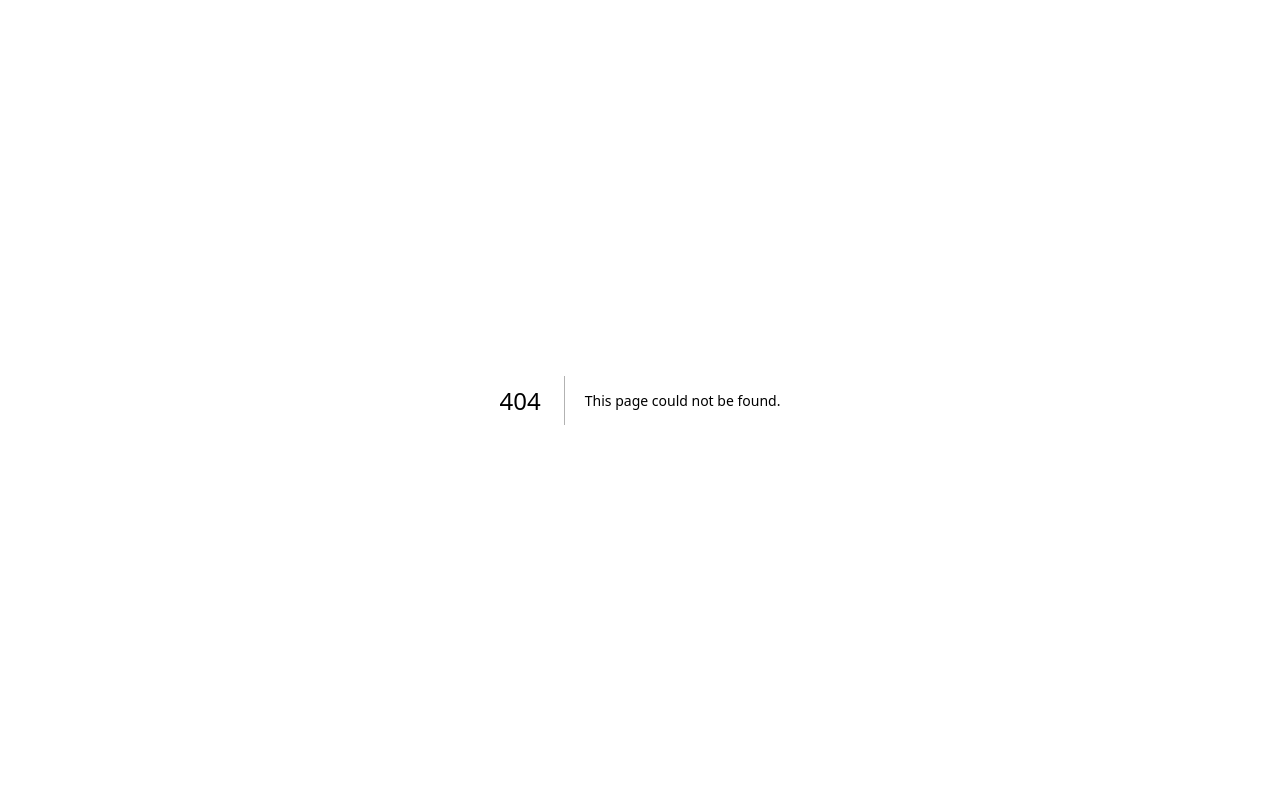
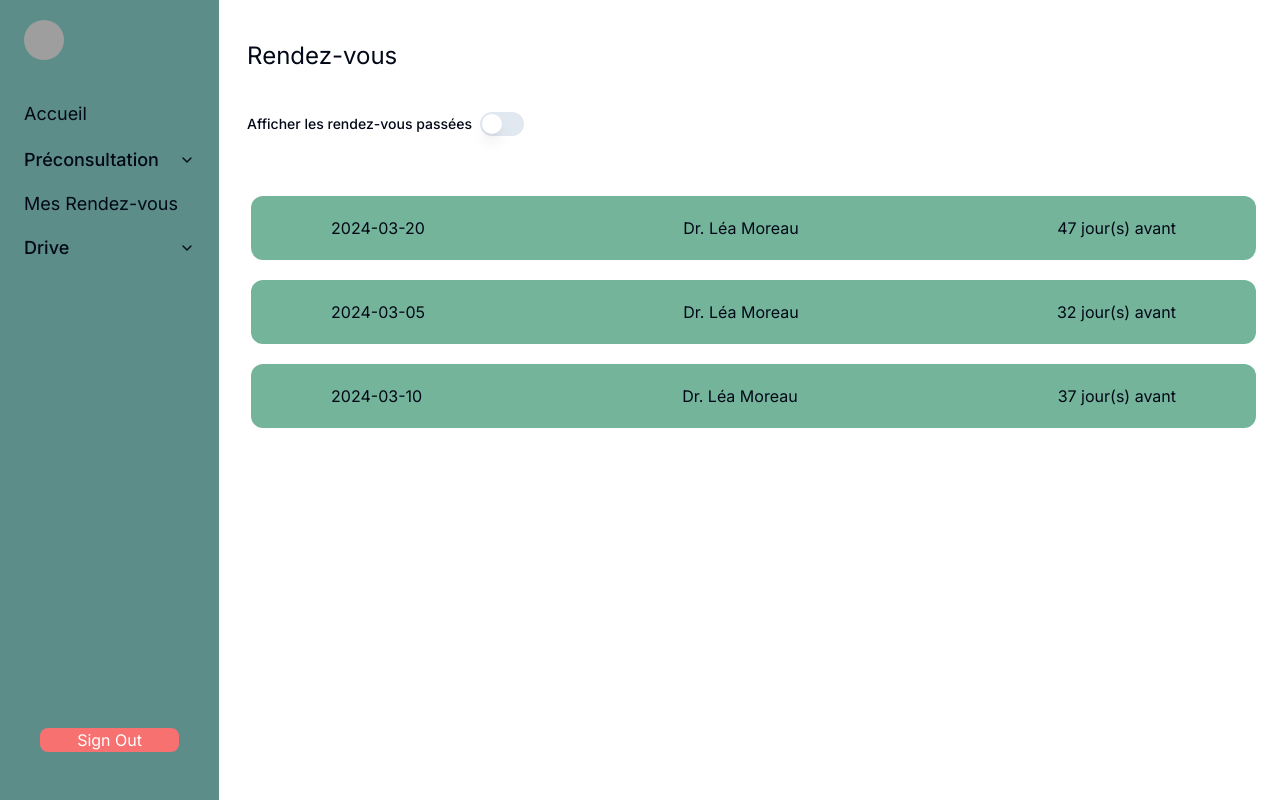
Before and after one commit to Skinsight-TER/front-skinsight, a Next.js app: page /dashboard/rdv/in-progress in a window 1280 px wide. Before the commit this address had no page. Built offline with nearby package versions, Linux system fonts and the light colour scheme; no server answers; sample sign-in values are in the browser's storage; grey boxes are pictures that could not be loaded.

Commit message:
End of the front instead of drive storage

```diff
--- /dev/null
+++ b/app/dashboard/drive/api/image.ts
@@ -0,0 +1,19 @@
+// pages/api/images.ts
+import type { NextApiRequest, NextApiResponse } from 'next';
+
+export default async function handler(
+  req: NextApiRequest,
+  res: NextApiResponse
+) {
+  const cloudName: string = process.env.NEXT_PUBLIC_CLOUDINARY_CLOUD_NAME || '';
+  const fetchUrl: string = `https://res.cloudinary.com/${cloudName}/image/list/your_tag.json`; // Remplacez 'your_tag' par votre propre tag
+
+  try {
+    const response = await fetch(fetchUrl);
+    const data = await response.json();
+    res.status(200).json(data.resources);
+  } catch (error) {
+    console.error('Failed to fetch images:', error);
+    res.status(500).json({ message: 'Failed to fetch images' });
+  }
+}
--- a/app/dashboard/drive/page.tsx
+++ b/app/dashboard/drive/import/page.tsx
@@ -3,36 +3,6 @@
 import cloudinary from '@/lib/cloudinaryConfig';
 import {CldUploadWidget, CldImage} from 'next-cloudinary';
 import { useState } from 'react';
-
-// async function uploadImageToCloudinary(file: string | Blob): Promise<string> {
-//   const formData = new FormData();
-//   formData.append('file', file);
-//   formData.append('upload_preset', 'skinsight_upload');
-
-//   try {
-//     // Assurez-vous que la variable d'environnement est lue correctement
-//     const cloudinaryUrl = process.env.NEXT_PUBLIC_CLOUDINARY_URL;
-//     if (!cloudinaryUrl) {
-//       throw new Error("Cloudinary URL is not defined in environment variables.");
-//     }
-
-//     const response = await fetch(cloudinaryUrl, {
-//       method: 'POST',
-//       body: formData,
-//     });
-
-//     if (!response.ok) {
-//       throw new Error(`Failed to upload image: ${response.statusText}`);
-//     }
-
-//     const data = await response.json();
-//     console.log('Uploaded Image URL:', data.secure_url);
-//     return data.secure_url;
-//     // Ici, vous pouvez définir l'URL de l'image dans l'état pour l'afficher ou le stocker
-//   } catch (error) {
-//     console.error('Upload error:', error);
-//   }
-// }
 
 async function uploadImageToCloudinary(file: string | Blob): Promise<string> {
   const formData = new FormData();
@@ -95,10 +65,10 @@ export default function Drive({ onImageUpload }: { onImageUpload: (url: string)
     <div className='flex flex-col justify-center items-center w-full'>
       <div className='text-2xl'>Ajoutez votre image ici</div>
       {previewUrl && (
-        <img src={previewUrl} alt='PReview' width={350} height={150}/>
+        <img src={previewUrl} alt='PReview' width={350} height={150} className='rounded-xl my-5'/>
       )}
       <input type='file' onChange={handleImageChange}/>
-      <button onClick={handleUpload}>Upload to Cloudinary</button>
+      <button onClick={handleUpload} className='bg-main-green px-2 py-2 my-2 rounded-lg'>Importez votre image</button>
     </div>
   )
 }
--- /dev/null
+++ b/app/dashboard/drive/storage/page.tsx
@@ -0,0 +1,38 @@
+"use client";
+
+import { useState, useEffect } from 'react';
+
+interface Image {
+  url: string;
+}
+
+export default function Gallery() {
+  const [images, setImages] = useState<Image[]>([]);
+
+  useEffect(() => {
+    async function fetchImages() {
+      try {
+        const res = await fetch('/api/images');
+        const data: Image[] = await res.json();
+        setImages(data);
+      } catch (error) {
+        console.error('Failed to load images:', error);
+      }
+    }
+
+    fetchImages();
+  }, []);
+
+  return (
+    <div>
+      <h1>Gallery</h1>
+      <div style={{ display: 'flex', flexWrap: 'wrap' }}>
+        {images.map((image, index) => (
+          <div key={index} style={{ margin: '10px' }}>
+            <img src={image.url} alt="" style={{ width: '200px', height: 'auto' }} />
+          </div>
+        ))}
+      </div>
+    </div>
+  );
+}
--- a/app/dashboard/page.tsx
+++ b/app/dashboard/page.tsx
@@ -1,5 +1,34 @@
+"use client";
+
+import Image from "next/image";
+import {default as Logo} from "@/public/logo.svg";
+import { Button } from "@/components/ui/button";
+import { useRouter } from "next/navigation";
+
 export default function Admin() {
+
+  const router = useRouter();
+  const preconsultation = async () => {
+    router.push("/dashboard/preconsultation/form")
+  }
+
   return(
-    <p>Here on the dashboard</p>
+    <div className="w-full h-screen bg-light-green">
+      <div className="flex flex-col justify-center items-center h-full">
+        <div className="flex justify-center items-center">
+          <Image
+            src={Logo}
+            width={150}
+            height={150}
+            alt="Logo picture"
+          />
+          <div className="text-8xl font-bold text-dark-green">SkinSight</div>
+        </div>
+        <div className="flex flex-col items-center">
+          <div className="my-4">En cas de crainte n'hésitez pas à faire une préconsultation</div>
+          <Button onClick={preconsultation} className="bg-main-green text-lg w-72">Faites votre préconsultation</Button>
+        </div>
+      </div>
+    </div>
   )
 }
--- a/app/dashboard/preconsultation/form/page.tsx
+++ b/app/dashboard/preconsultation/form/page.tsx
@@ -8,7 +8,7 @@ import { Separator } from "@/components/ui/separator";
 import { Switch } from "@/components/ui/switch";
 import { Textarea } from "@/components/ui/textarea";
 import { SetStateAction, useState } from "react";
-import Drive from "../../drive/page";
+import Drive from "../../drive/import/page";
 import { Button } from "@/components/ui/button";
 import { useSession } from "next-auth/react";
 
--- /dev/null
+++ b/app/dashboard/rdv/in-progress/page.tsx
@@ -0,0 +1,90 @@
+'use client';
+
+import { Label } from "@/components/ui/label";
+import { Switch } from "@/components/ui/switch";
+import { useState } from "react";
+
+function getCurrentDateFormatted() {
+    const now = new Date();
+    const year = now.getFullYear();
+    // getMonth() retourne un mois de 0 (janvier) à 11 (décembre), donc ajoutez 1 pour obtenir le format correct
+    // PadStart(2, '0') assure que le mois et le jour sont toujours au format à deux chiffres
+    const month = (now.getMonth() + 1).toString().padStart(2, '0');
+    const day = now.getDate().toString().padStart(2, '0');
+
+    // Assemble la date dans le format YYYY-MM-DD
+    return `${year}-${month}-${day}`;
+}
+
+function daysUntilRdv(rdvDate: string | Date) {
+  const today = new Date(getCurrentDateFormatted());
+  const rdv = new Date(rdvDate);
+  const differenceInTime = rdv.getTime() - today.getTime();
+  const differenceInDays = Math.ceil(differenceInTime / (1000 * 3600 * 24));
+  return differenceInDays;
+}
+
+export default function rdvInProgress() {
+
+  const dataRdv = [
+    {
+      date: '2024-03-20',
+      medecinGeneraliste: 'Dr. Léa Moreau',
+      status: 'Validé',
+    },
+    {
+      date: '2024-03-05',
+      medecinGeneraliste: 'Dr. Léa Moreau',
+      status: 'Passé',
+    },
+    {
+      date: '2024-03-10',
+      medecinGeneraliste: 'Dr. Léa Moreau',
+      status: 'passé',
+    },
+    // Ajoutez d'autres éléments selon vos besoins
+];
+
+const [showPassed, setShowPassed] = useState(false);
+const currentDate = getCurrentDateFormatted();
+
+const displayedRdv = dataRdv.filter(item => {
+    const itemDate = new Date(item.date);
+    return showPassed || itemDate >= new Date(currentDate);
+});
+
+const isPassed = (date: string | Date) => {
+    return new Date(date) < new Date(currentDate);
+};
+
+return (
+    <div className="w-full">
+    <div className="text-2xl mt-10 ml-5">Rendez-vous</div>
+    <div className="flex justify-start items-center gap-2 my-10 mx-5">
+        <Label htmlFor="show-passed">Afficher les rendez-vous passées</Label>
+        <Switch id="show-passed" checked={showPassed} onCheckedChange={() => setShowPassed(!showPassed)}/>
+    </div>
+    <div className="flex flex-col items-center justify-center w-full">
+        <div className="w-full">
+        {displayedRdv.map((item, index) => {
+            if (!showPassed) {
+                item.status == "Passé";
+            }
+            const itemDatePassed = isPassed(item.date);
+            const itemStyle = itemDatePassed ? "bg-light-green2" : "bg-main-green";
+            const daysUntil = daysUntilRdv(item.date)
+
+            return (
+                <div key={index} className={`flex flex-row justify-between ${itemStyle} gap-4 my-5 mx-6 py-5 text-center rounded-xl`}>
+                    <div className="ml-20">{item.date}</div>
+                    <div>{item.medecinGeneraliste}</div>
+                    <div className="mr-20">{isPassed(item.date) ? "Passé" : `${daysUntil} jour(s) avant`}</div>
+                </div>
+            )
+        })}
+        </div>
+    </div>
+    </div>
+);
+
+}
--- a/app/page.tsx
+++ b/app/page.tsx
@@ -1,12 +1,28 @@
 import SignInButton from "@/components/SignInButton";
 import { useSession } from "next-auth/react";
 import AppBar from "@/components/AppBar";
+import {default as Logo} from "@/public/logo.svg";
+import Image from "next/image";
 
 export default function Home() {
   return (
-    <div className="flex gap-4 w-full bg-light-green">
-      <AppBar />
-      test
+    <div className="w-full h-screen bg-light-green">
+      <div className="flex flex-col justify-center items-center h-full">
+        <div className="flex flex-col justify-center items-center">
+          <div>
+            <Image
+              src={Logo}
+              width={150}
+              height={150}
+              alt="Logo picture"
+            />
+          </div>
+          <div className="text-8xl font-bold text-dark-green">Bienvenue sur SkinSight</div>
+        </div>
+        <div>
+          <AppBar />
+        </div>
+      </div>
     </div>
   )
 }
--- a/components/AppBar.tsx
+++ b/components/AppBar.tsx
@@ -14,15 +14,13 @@ export default function AppBar() {
   if (session) {
     return (
       <div className='flex flex-col bg-dark-green w-[20%] h-screen gap-5 px-6'>
-        <Avatar>
+        <Avatar className='my-5'>
           <AvatarImage src="https://github.com/shadcn.png" alt="@shadcn" />
           <AvatarFallback>CN</AvatarFallback>
         </Avatar>
-        <Link href={"/home"} className=''>
-          Accueil
-        </Link>
+        <Link href={"/dashboard"} className='text-lg mb-[-18px] hover:underline-offset-2'>Accueil</Link>
         <Accordion type='single' collapsible>
-          <AccordionItem value='preconsultation'>
+          <AccordionItem value='preconsultation' className='text-lg border-none'>
             <AccordionTrigger>Préconsultation</AccordionTrigger>
             <AccordionContent>
               <Link href={"/dashboard/preconsultation/form"}>Formulaire de préconsultation</Link>
@@ -31,22 +29,14 @@ export default function AppBar() {
               <Link href={"/dashboard/preconsultation/in-progress"}>Préconsultation en cours</Link>
             </AccordionContent>
           </AccordionItem>
-          <AccordionItem value='rendez-vous'>
-            <AccordionTrigger>Rendez-vous</AccordionTrigger>
+          <Link href={"/dashboard/rdv/in-progress"} className='text-lg mt-[18px]'>Mes Rendez-vous</Link>
+          <AccordionItem value='drive' className='text-lg border-none'>
+            <AccordionTrigger>Drive</AccordionTrigger>
             <AccordionContent>
-              <Link href={"/rdv-available"}>Formulaire de préconsultation</Link>
+              <Link href={"/dashboard/drive/import"}>importez vos images</Link>
             </AccordionContent>
             <AccordionContent>
-              <Link href={"/rdv-in-progress"}>Préconsultation en cours</Link>
-            </AccordionContent>
-          </AccordionItem>
-          <AccordionItem value='drive'>
-            <AccordionTrigger>Drive</AccordionTrigger>
-            <AccordionContent>
-              <Link href={"/dashboard/drive"}>importez vos images</Link>
-            </AccordionContent>
-            <AccordionContent>
-              <Link href={"/dashboard/drive-storage"}>Vos images</Link>
+              <Link href={"/dashboard/drive/storage"}>Vos images</Link>
             </AccordionContent>
           </AccordionItem>
         </Accordion>
--- a/components/SignInButton.tsx
+++ b/components/SignInButton.tsx
@@ -15,19 +15,19 @@ const SignInButton = () => {
   // Si l'utilisateur est authentifié, afficher les informations de l'utilisateur et le bouton de déconnexion
   if (status === "authenticated") {
     return (
-      <div className="flex">
-        <button onClick={() => signOut()} className="text-red-600">Sign Out</button>
+      <div className="flex justify-center bg-red-400 mx-4 my-2 rounded-lg">
+        <button onClick={() => signOut()} className="text-white">Sign Out</button>
       </div>
     );
   }
 
   // Si l'utilisateur n'est pas authentifié, afficher les liens de connexion et d'inscription
   return (
-    <div className="flex">
-      <Link href={"/auth/login"} className="text-green-600">
-        Login
+    <div className="flex gap-6 my-5">
+      <Link href={"/auth/login"} className="bg-light-green2 px-4 py-2 rounded-lg text-green-800">
+        Connectez-vous
       </Link>
-      <Link href={"/auth/register"} className="bg-green-600 text-green-200 p-2 rounded">
+      <Link href={"/auth/register"} className="bg-main-green text-green-50 px-4 py-2 rounded">
         Register
       </Link>
     </div>
```
